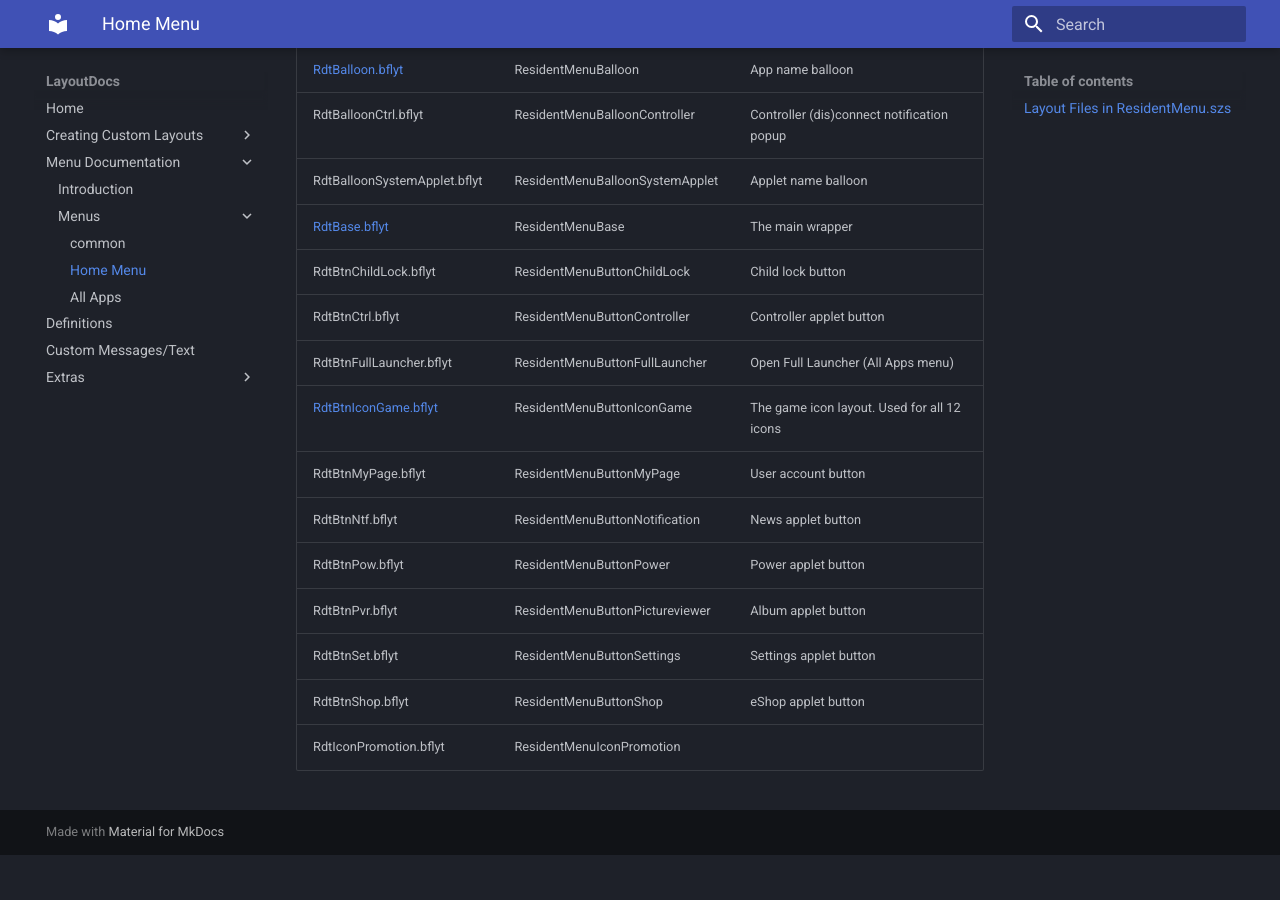
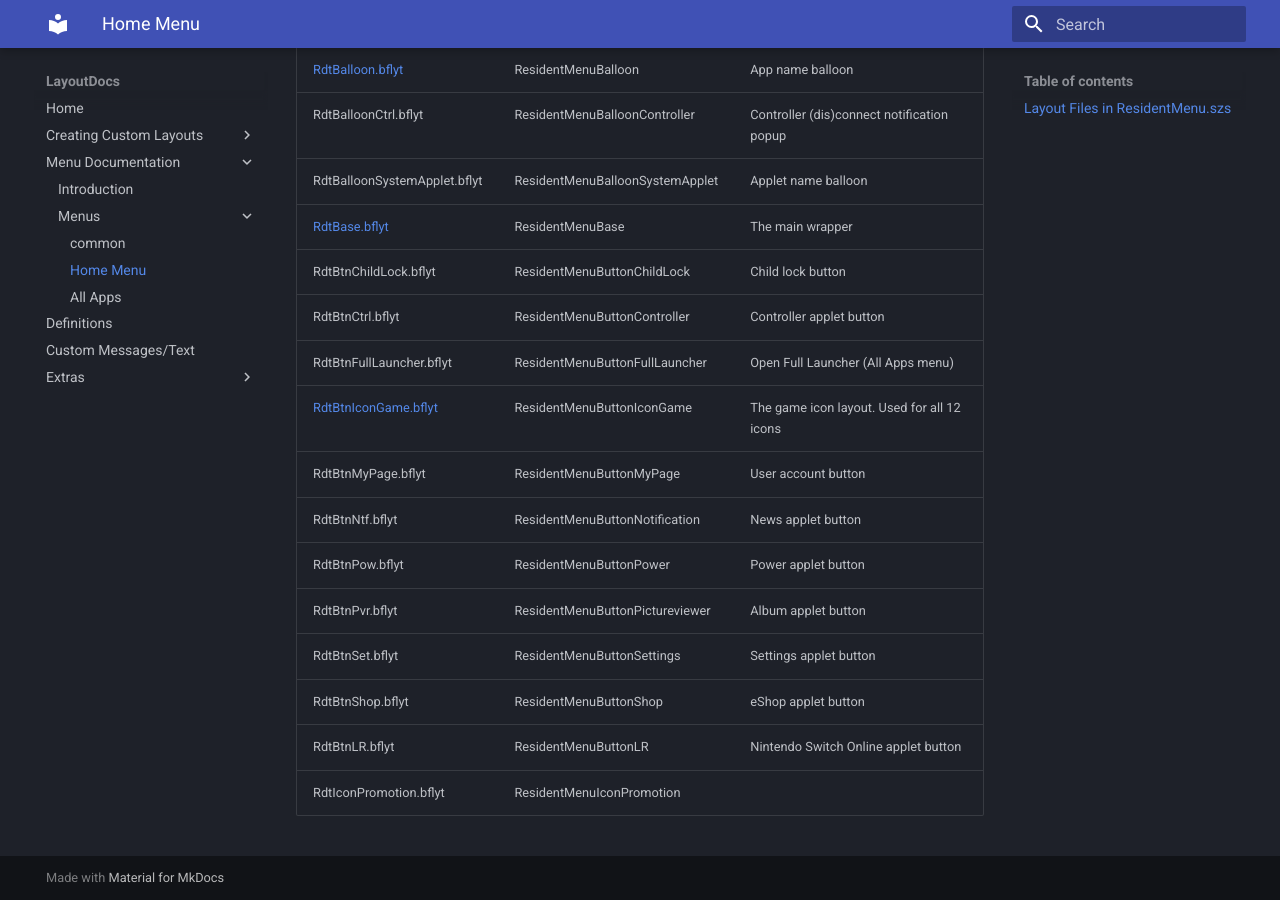
Before and after one commit to ThemezerNX/LayoutDocs, an MkDocs documentation site: the page built from docs/menu-docs/menus/ResidentMenu/index.md, in a window 1280 px wide and 900 px high, scrolled down 884 px. Built offline with MkDocs 1.6.1 and Material for MkDocs 9.7.7, drawn with Linux system fonts in a browser that asks for light colours; before the commit the page ends 1739 px from its top, so only the background shows below that.

Commit message:
Update index.md

```diff
--- a/docs/menu-docs/menus/ResidentMenu/index.md
+++ b/docs/menu-docs/menus/ResidentMenu/index.md
@@ -34,4 +34,5 @@
 | RdtBtnPvr.bflyt                                 | ResidentMenuButtonPictureviewer | Album applet button                                                            |
 | RdtBtnSet.bflyt                                 | ResidentMenuButtonSettings      | Settings applet button                                                         |
 | RdtBtnShop.bflyt                                | ResidentMenuButtonShop          | eShop applet button                                                            |
+| RdtBtnLR.bflyt                                  | ResidentMenuButtonLR            | Nintendo Switch Online applet button                                           |
 | RdtIconPromotion.bflyt                          | ResidentMenuIconPromotion       |                                                                                |
```
